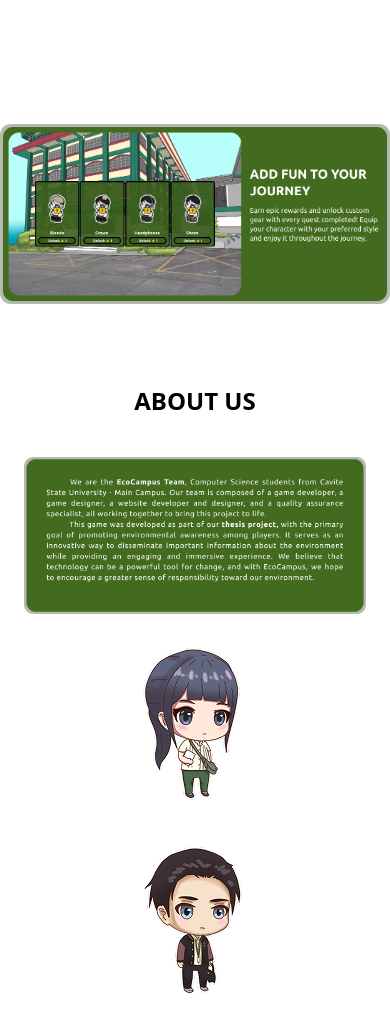
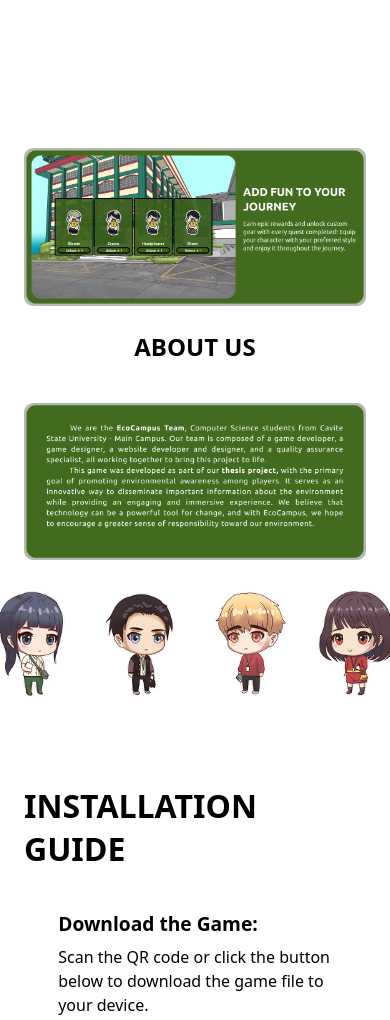
Before and after one commit to bradleyjlord/EcoCampus, a website built with Vite: page index.html in a window 390 px wide. Shown: the part 720-1740 px from the top of the page. Built offline with nearby package versions, Linux system fonts and the light colour scheme.

Commit message:
responsive

```diff
--- a/index.html
+++ b/index.html
@@ -44,7 +44,7 @@
       </div>
   </div>
   <div class="scroll-page">
-    <img src="./public/EcoCampus 2.png" alt="EcoCampus 2">
+    <img class="image-board-1" src="./public/EcoCampus 2.png" alt="EcoCampus 2">
   </div>
   <div id="About" class="about">
     <h1>ABOUT US</h1>
--- a/src/style.css
+++ b/src/style.css
@@ -116,7 +116,7 @@
   display: flex;
   flex-direction: column;
   align-items: center;
-  height: 60vh;
+  height: 70vh;
 }
 
 .about {
@@ -124,11 +124,15 @@
   display: flex;
   flex-direction: column;
   align-items: center;
-  height: 85vh;
+  height: 100vh;
 }
 
 .about .image-board{
   margin-top: 40px;
+}
+
+.image-board-1 {
+  padding: 24px;
 }
 
 .npc-container {
@@ -347,6 +351,7 @@
 
   .about h1 {
     font-size: 24px;
+    padding: 0;
   }
 
   .nav-links {
@@ -429,18 +434,22 @@
 
   .about {
     height: auto;
-    padding: 80px 24px;
+    padding: 0 24px;
   }
 
-  .about .image-board {
+  .image-board {
     width: 100%;
     height: auto;
   }
 
   .npc-container {
     gap: 24px;
-    flex-direction: column;
+    flex-direction: row;
     margin-top: 24px;
+  }
+
+  .npc-container img{
+    height: 120px;
   }
 
   .npc-set-1, .npc-set-2 {
@@ -493,7 +502,7 @@
   }
 
   .npc-set-1, .npc-set-2 {
-    flex-direction: column;
+    flex-direction: row;
     align-items: center;
   }
 
```
